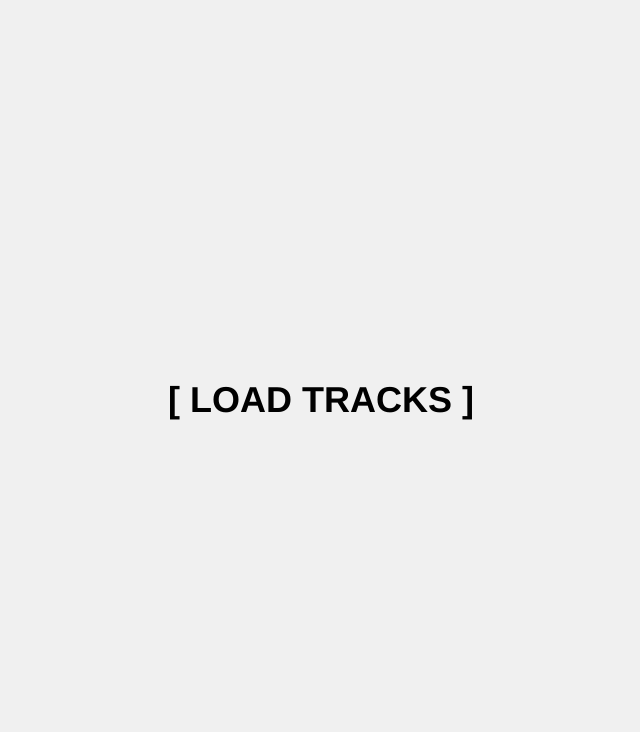
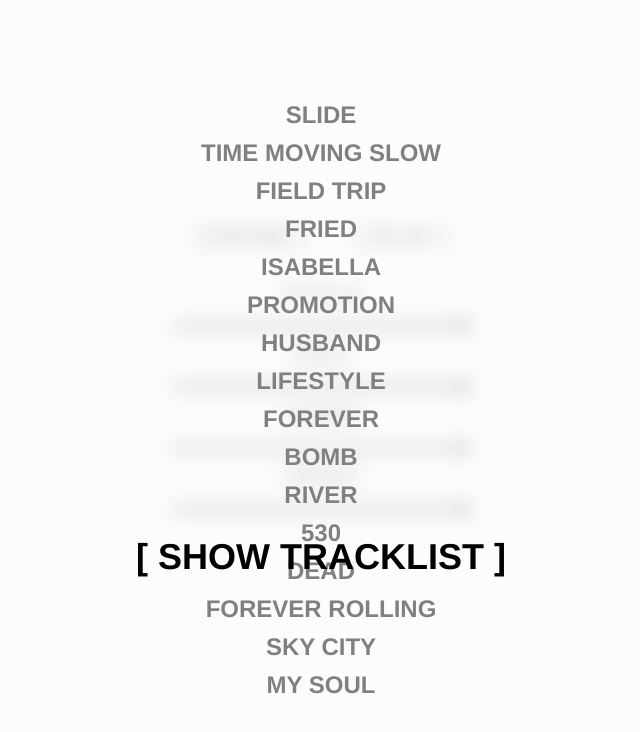
Before and after one commit to zzzael/soundbeta, a plain HTML site: page index.html in a window 1280 px wide. Shown: the whole page, without its empty margins (319-959 px from the left). Drawn offline with Linux system fonts and the light colour scheme.

Commit message:
Update index.html

```diff
--- a/index.html
+++ b/index.html
@@ -15,16 +15,18 @@
             justify-content: center;
             height: 100vh;
             text-align: center;
+            position: relative;
         }
 
-        #load-tracks-prompt {
+        #show-tracklist-button {
             font-size: 36px;
             font-weight: bold;
             cursor: pointer;
+            z-index: 2;
         }
 
         #controls-container {
-            display: none;
+            display: flex;
             flex-direction: column;
             align-items: center;
             justify-content: center;
@@ -87,6 +89,21 @@
             margin: 10px 0;
         }
 
+        .blur-overlay {
+            display: none;
+            position: absolute;
+            top: 0;
+            left: 0;
+            width: 100%;
+            height: 100%;
+            background-color: rgba(255, 255, 255, 0.8);
+            backdrop-filter: blur(10px);
+            z-index: 1;
+            display: flex;
+            align-items: center;
+            justify-content: center;
+        }
+
         .tracklist {
             list-style-type: none;
             padding: 0;
@@ -109,8 +126,6 @@
     </style>
 </head>
 <body>
-    <div id="load-tracks-prompt">[ LOAD TRACKS ]</div>
-
     <div id="controls-container">
         <div class="controls">
             <button id="pause-button">[ PAUSE ]</button>
@@ -128,6 +143,10 @@
             <input type="range" id="drums-slider" min="0" max="100" value="100">
         </div>
 
+        <div id="show-tracklist-button">[ SHOW TRACKLIST ]</div>
+    </div>
+
+    <div class="blur-overlay" id="blur-overlay">
         <ul class="tracklist">
             <li data-track="SLIDE">SLIDE</li>
             <li data-track="TIME MOVING SLOW">TIME MOVING SLOW</li>
@@ -149,12 +168,13 @@
     </div>
 
     <script>
-        const loadTracksPrompt = document.getElementById('load-tracks-prompt');
+        const showTracklistButton = document.getElementById('show-tracklist-button');
+        const blurOverlay = document.getElementById('blur-overlay');
         const controlsContainer = document.getElementById('controls-container');
 
-        loadTracksPrompt.addEventListener('click', () => {
-            loadTracksPrompt.style.display = 'none';
-            controlsContainer.style.display = 'flex';
+        showTracklistButton.addEventListener('click', () => {
+            blurOverlay.style.display = 'flex';
+            showTracklistButton.style.display = 'none';
         });
 
         const tracks = {
@@ -190,6 +210,11 @@
                 });
                 track.classList.add('active');
                 track.style.color = 'black';
+
+                setTimeout(() => {
+                    blurOverlay.style.display = 'none';
+                    showTracklistButton.style.display = 'block';
+                }, 500); // 500ms delay to ensure user sees the selection change
             });
         });
 
```
